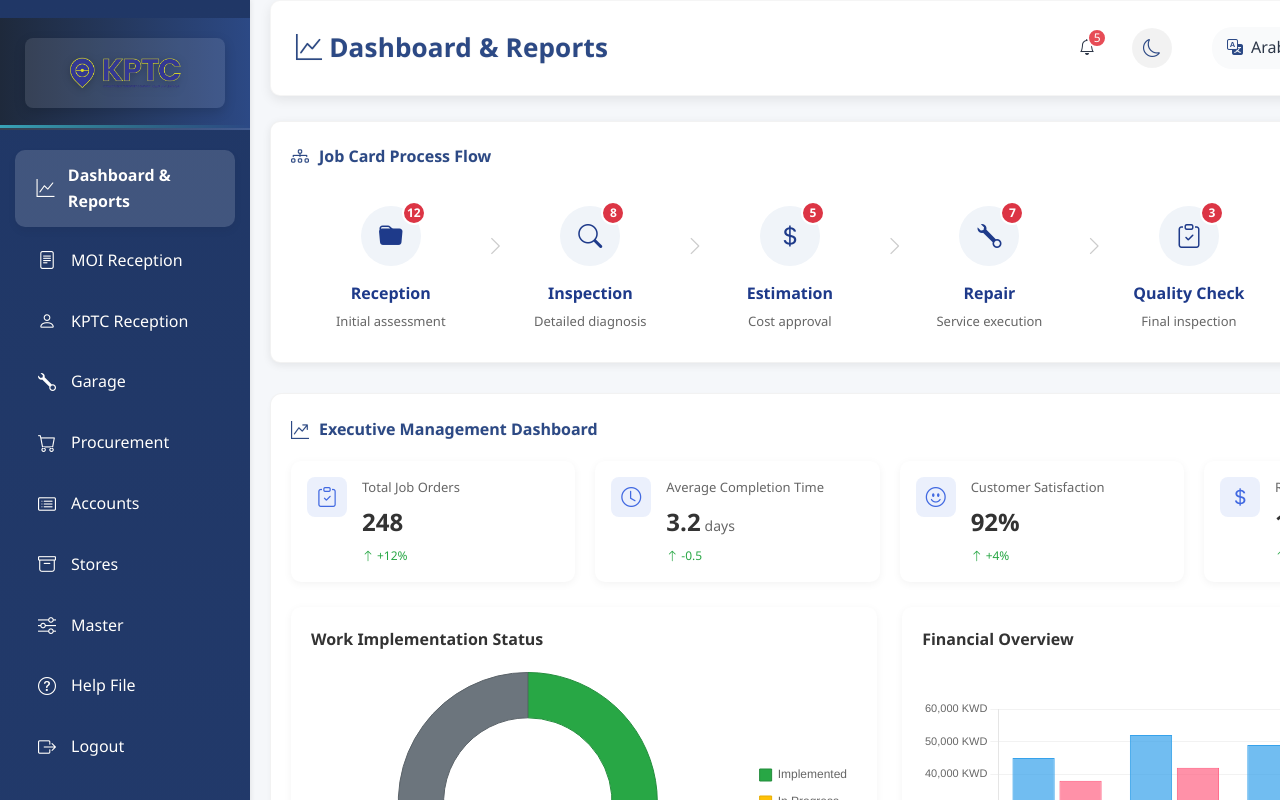
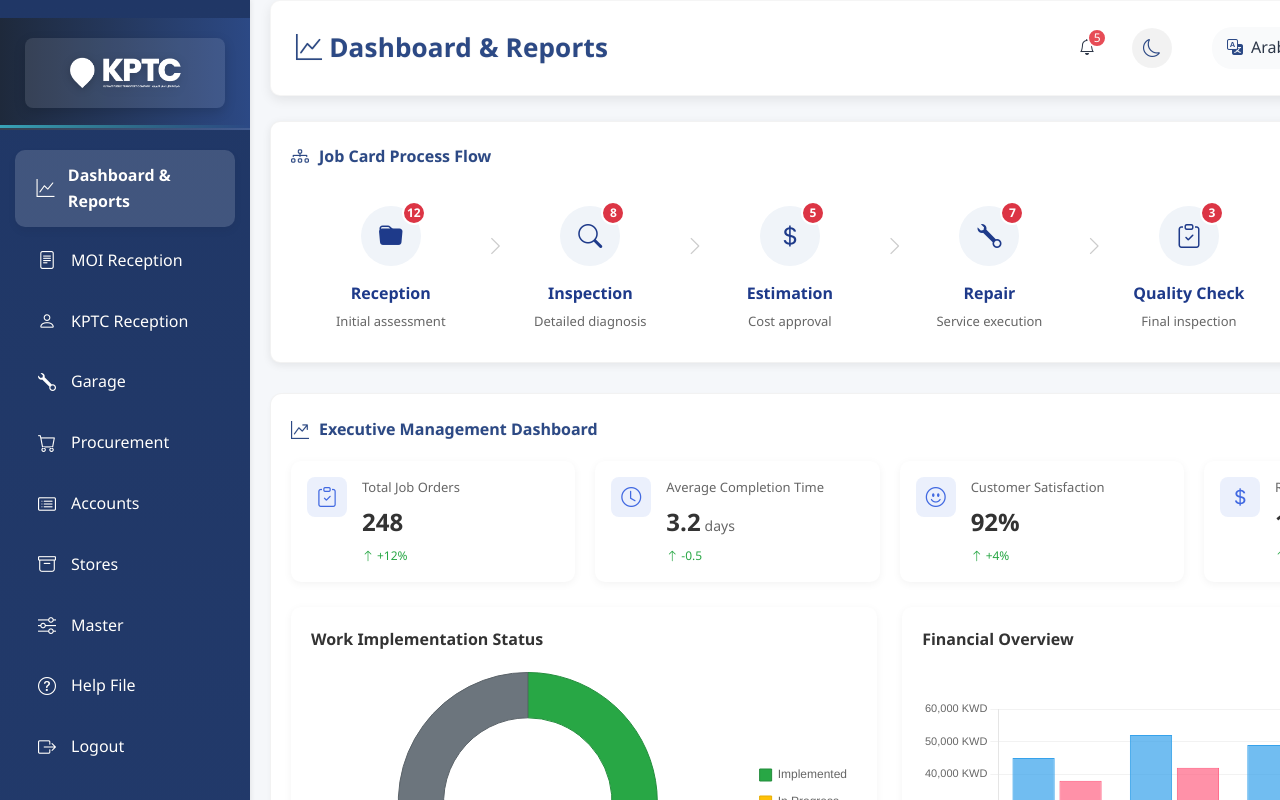
Before and after one commit to ghousekw/KPTC_Dashboard_React, a React (Vite) app: page / in a window 1280 px wide. Shown: the top 800 px of the page. Built offline with nearby package versions, Linux system fonts and the light colour scheme.

Commit message:
Make KPTC logo white for better visibility

```diff
--- a/src/components/dashboard/KPTCDashboard.css
+++ b/src/components/dashboard/KPTCDashboard.css
@@ -204,7 +204,7 @@ body.rtl-layout .user-profile .placeholder-img {
   height: auto;
   object-fit: contain;
   max-height: 65px;
-  filter: drop-shadow(0 2px 4px rgba(0, 0, 0, 0.2));
+  filter: brightness(0) invert(1) drop-shadow(0 2px 4px rgba(0, 0, 0, 0.2));
   transition: all 0.3s ease;
   position: relative;
   z-index: 2;
```
